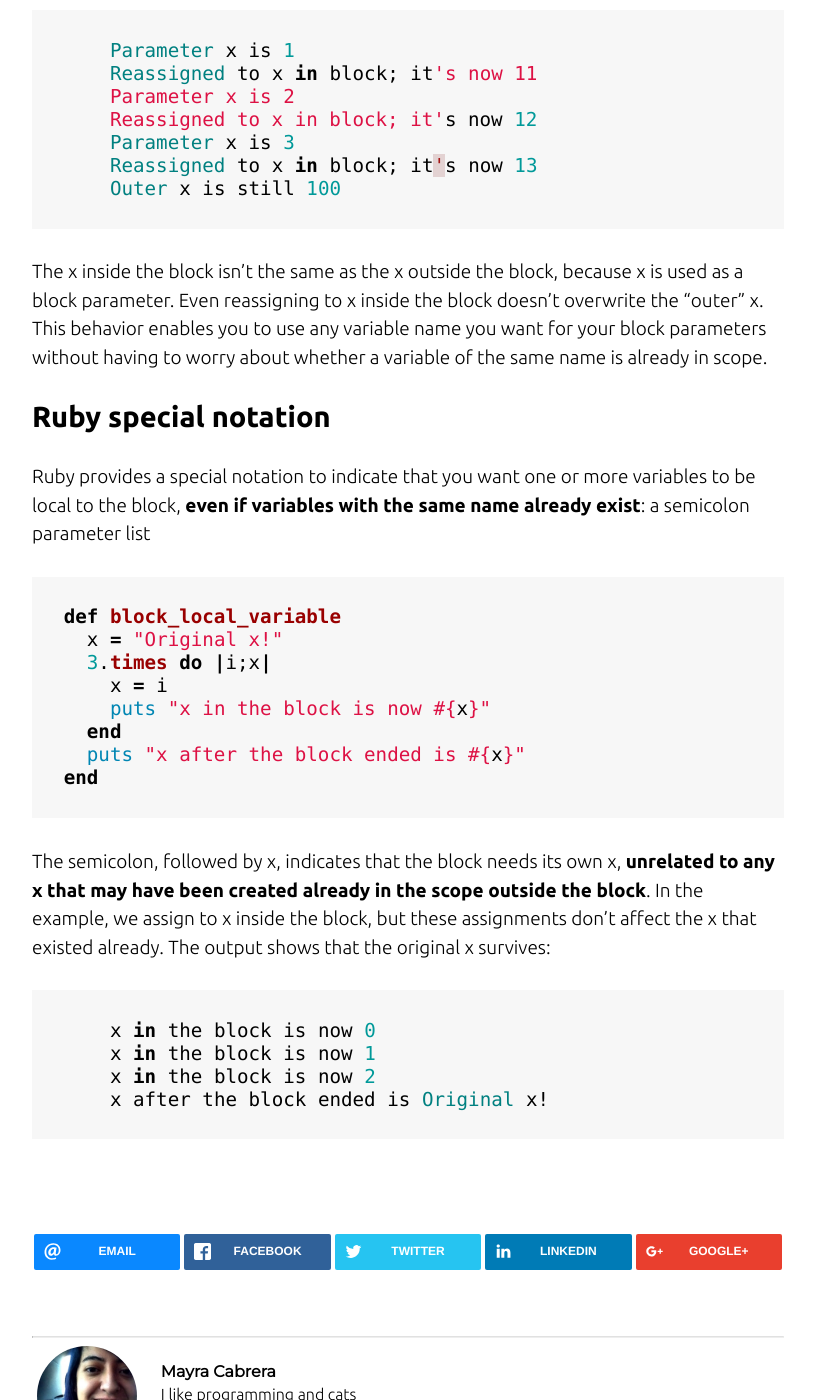
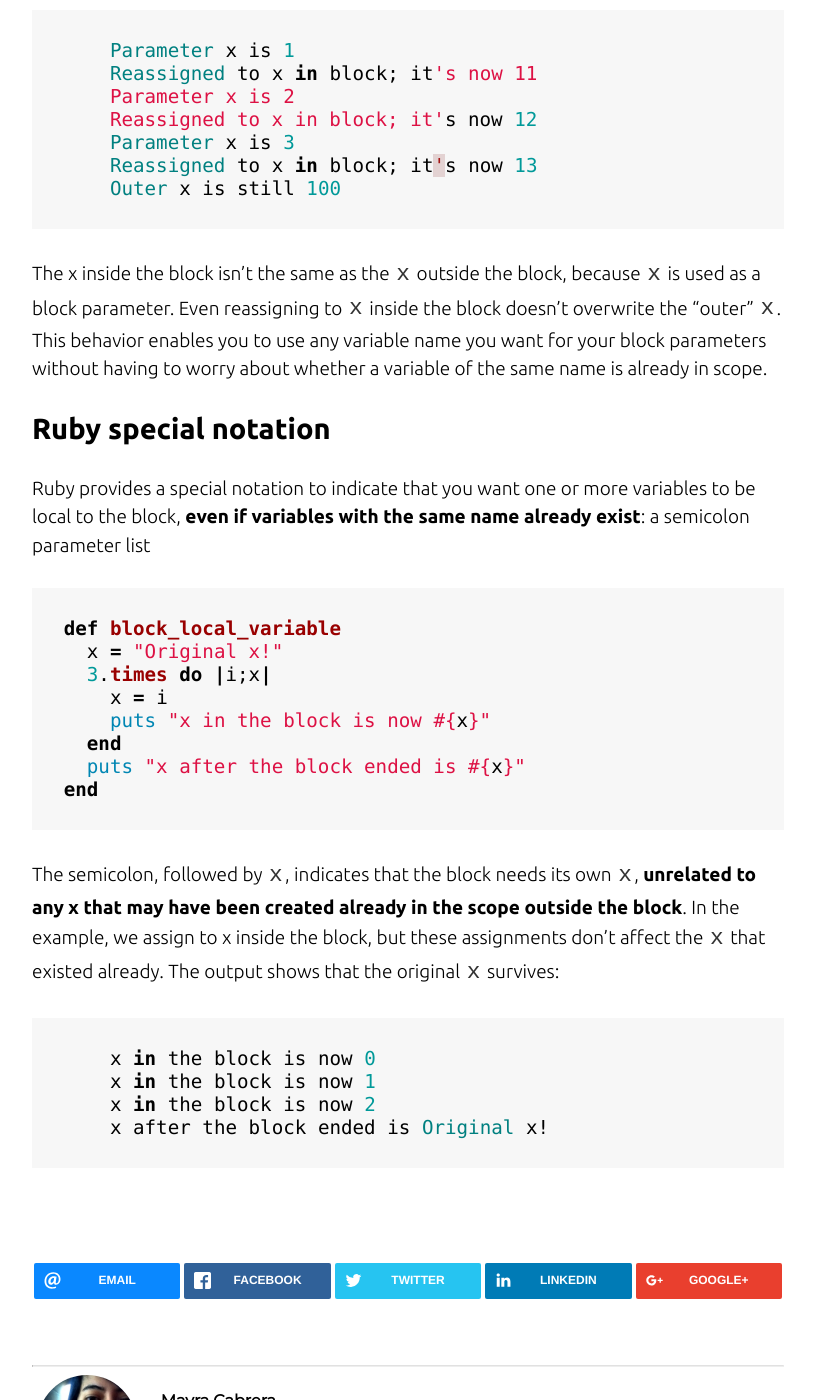
Before and after one commit to mayra-cabrera/mayra-cabrera.github.io, a Jekyll site: the page built from _posts/2015-07-12-block-parameters.markdown, in a window 1280 px wide and 1400 px high, scrolled down 776 px. Shown: the whole window, without its empty margins (232-1047 px from the left). Built offline with Jekyll 4.4.1, drawn with Linux system fonts in a browser that asks for light colours; nearby versions of some CDN libraries; comment, search, counter and statistics services are not loaded.

```diff
--- a/_posts/2015-07-12-block-parameters.markdown
+++ b/_posts/2015-07-12-block-parameters.markdown
@@ -25,7 +25,7 @@ The output from a call to this method is
     Reassigned to x in block; it's now 13
     Outer x is still 100
 {% endhighlight %}
-The x inside the block isn’t the same as the x outside the block, because x is used as a block parameter. Even reassigning to x inside the block doesn’t overwrite the “outer” x. This behavior enables you to use any variable name you want for your block parameters without having to worry about whether a variable of the same name is already in scope.
+The x inside the block isn’t the same as the `x` outside the block, because `x`  is used as a block parameter. Even reassigning to `x` inside the block doesn’t overwrite the “outer” `x`. This behavior enables you to use any variable name you want for your block parameters without having to worry about whether a variable of the same name is already in scope.
 
 ### Ruby special notation
 
@@ -43,8 +43,8 @@ end
 {% endhighlight %}
 
 
-The semicolon, followed by x, indicates that the block needs its own x, **unrelated to any x that may have been created already in the scope outside the block**. In the example, we assign to x inside the block, but these assignments don’t affect the x that
-existed already. The output shows that the original x survives:
+The semicolon, followed by `x`, indicates that the block needs its own `x`, **unrelated to any x that may have been created already in the scope outside the block**. In the example, we assign to x inside the block, but these assignments don’t affect the `x` that
+existed already. The output shows that the original `x` survives:
 
 {% highlight ruby %}
     x in the block is now 0
```
